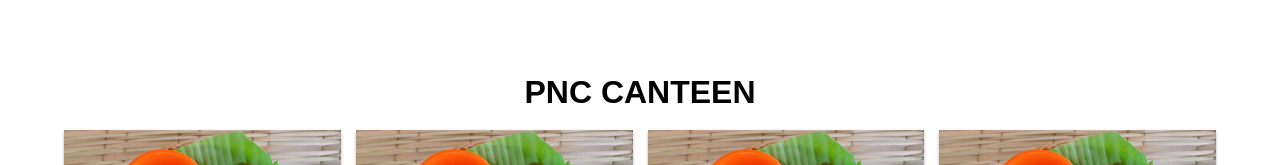
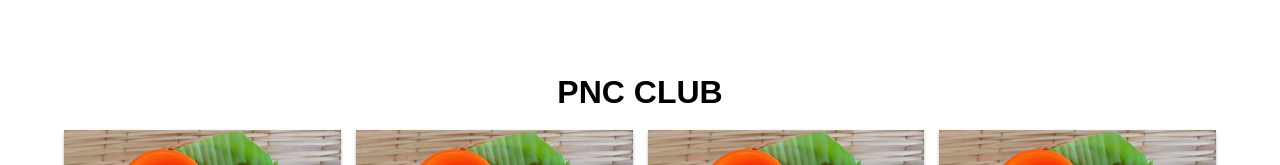
Before and after one commit to radytrainer/demo-netlify-hosting, a plain HTML site: page index.html in a window 1280 px wide. Shown: the top 165 px of the page. Drawn offline with Linux system fonts and the light colour scheme.

Commit message:
change name

```diff
--- a/index.html
+++ b/index.html
@@ -62,7 +62,7 @@
 <body>
    <div class="grid-container">
         <div class="title">
-            <h1>PNC Canteen</h1>
+            <h1>PNC CLUB</h1>
         </div>
         <div class="card">
             <div class="card-body">
```
